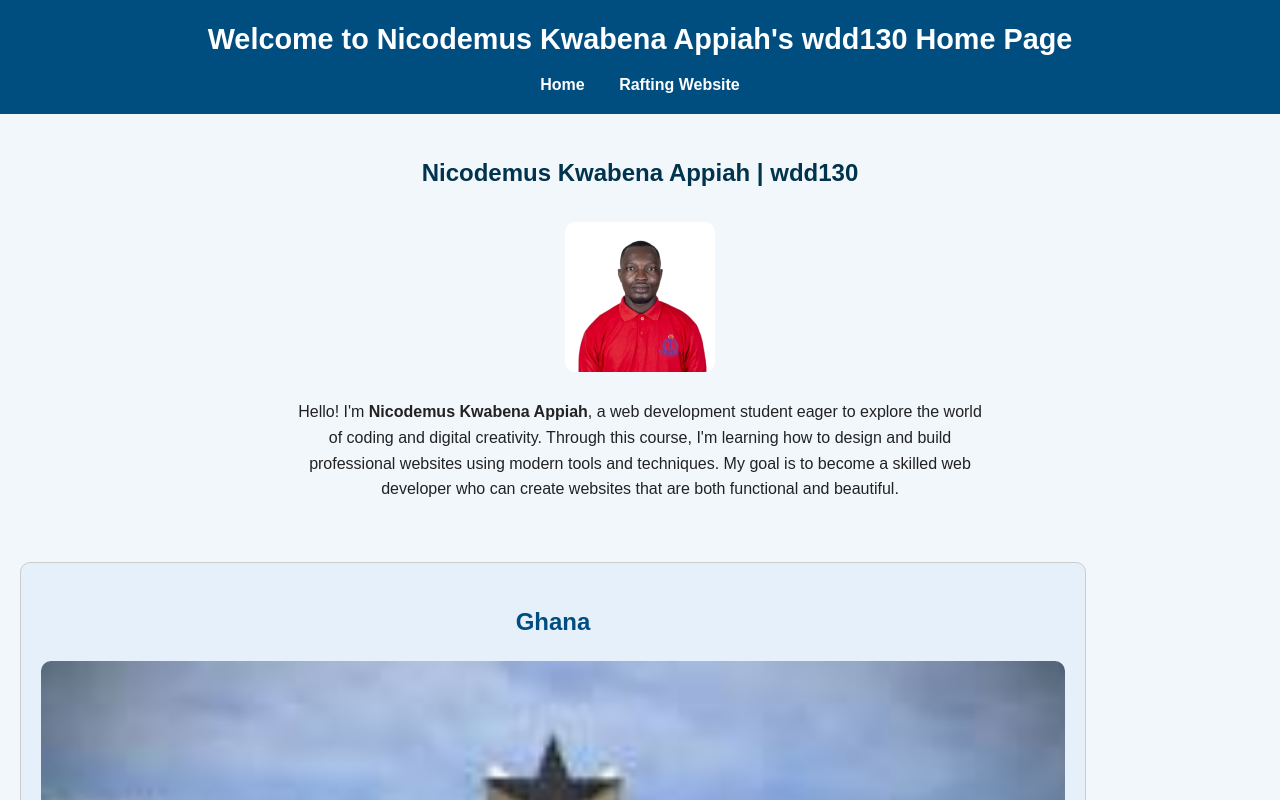
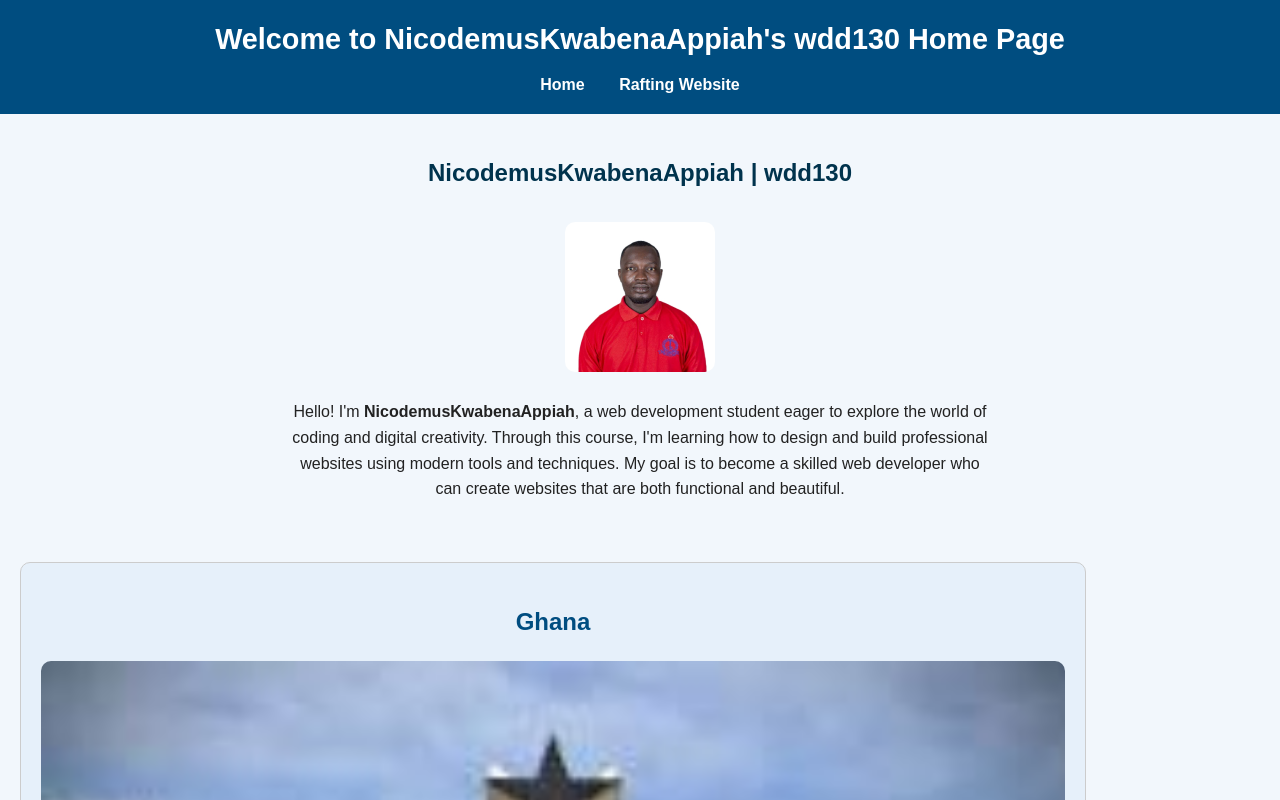
Before and after one commit to appiahnicodemus/wdd130, a plain HTML site: page index.html in a window 1280 px wide. Shown: the top 800 px of the page. Drawn offline with Linux system fonts and the light colour scheme.

Commit message:
Update index.html

```diff
--- a/index.html
+++ b/index.html
@@ -67,7 +67,7 @@
   <body>
     <!-- Header section -->
     <header>
-      <h1>Welcome to Nicodemus Kwabena Appiah's wdd130 Home Page</h1>
+      <h1>Welcome to NicodemusKwabenaAppiah's wdd130 Home Page</h1>
 
       <!-- Navigation section -->
       <nav>
@@ -78,9 +78,9 @@
 
     <!-- Main content section -->
     <main>
-      <h2>Nicodemus Kwabena Appiah | wdd130</h2>
-      <img src="images/profile.jpg" alt="Nicodemus Appiah" width="200">
-      <p>Hello! I'm <strong>Nicodemus Kwabena Appiah</strong>, a web development student eager to explore the world of coding and digital creativity. Through this course, I'm learning how to design and build professional websites using modern tools and techniques. My goal is to become a skilled web developer who can create websites that are both functional and beautiful.</p>
+      <h2>NicodemusKwabenaAppiah | wdd130</h2>
+      <img src="images/profile.jpg" alt="NicodemusKwabenaAppiah" width="200">
+      <p>Hello! I'm <strong>NicodemusKwabenaAppiah</strong>, a web development student eager to explore the world of coding and digital creativity. Through this course, I'm learning how to design and build professional websites using modern tools and techniques. My goal is to become a skilled web developer who can create websites that are both functional and beautiful.</p>
     </main>
 
     <!-- Aside section -->
@@ -92,7 +92,7 @@
 
     <!-- Footer section -->
     <footer>
-      <p>&copy; 2025 Nicodemus Kwabena Appiah | Ghana</p>
+      <p>&copy; 2025 NicodemusKwabenaAppiah | Ghana</p>
     </footer>
   </body>
 </html>
```
